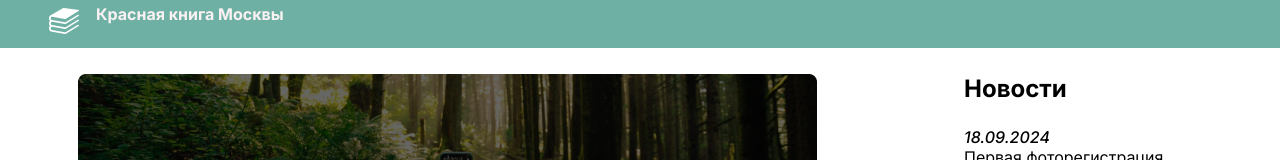
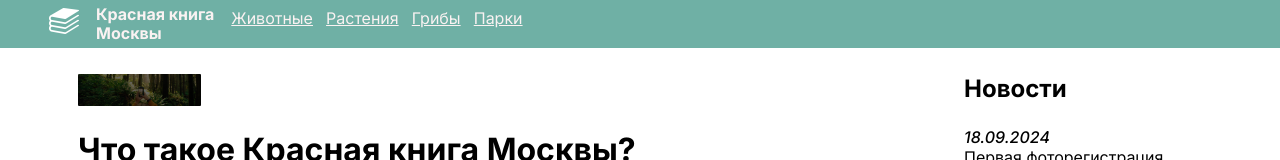
Before and after one commit to eureu/green-code, a React (Vite) app in the folder green-code/: page / in a window 1280 px wide. Shown: the top 160 px of the page. Built offline with nearby package versions, Linux system fonts and the light colour scheme.

Commit message:
upd: main page style

```diff
--- a/green-code/src/components/AppHeader.jsx
+++ b/green-code/src/components/AppHeader.jsx
@@ -45,8 +45,7 @@ export default function AppHeader() {
           style={{
             justifyContent: "space-evenly",
             alignItems: "center",
-            width: "100%",
-            display: "none"
+            width: "100%"
           }}
         >
           <Link to="/animals" style={fontStyle}>
--- a/green-code/src/components/Pages/Main/Banner/Banner.module.css
+++ b/green-code/src/components/Pages/Main/Banner/Banner.module.css
@@ -1,6 +1,6 @@
 .banner {
   position: relative;
-    background-image: url('../../../../../public/Bg-banner.jpg');
+  background-image: url("../../../../../public/Bg-banner.jpg");
   background-repeat: no-repeat;
   background-size: contain;
   z-index: -1;
@@ -12,8 +12,8 @@
   padding: 16px;
   display: flex;
   flex-direction: column;
-    width: 739px;
-    height: 193px;
+  /* width: 739px;
+  height: 193px; */
   gap: 16px;
   /* background-image: url('../../../../../public/Bg-banner.jpg'); */
   /* background-color: rgb(0, 0, 0, 0.6); */
@@ -37,8 +37,8 @@ p {
 
 .overlay {
   position: absolute;
-    width: calc( 100% + 16px );
-    height: calc( 100% + 16px );
+  width: calc(100% + 16px);
+  height: calc(100% + 16px);
   background-color: rgb(0, 0, 0, 0.6);
   margin-top: -16px;
   margin-left: -16px;
```
Also changed, not shown: green-code/src/components/Pages/Main/MainPage.module.css (+13 -10 lines). Lines whose indentation alone changed are shown as unchanged.
